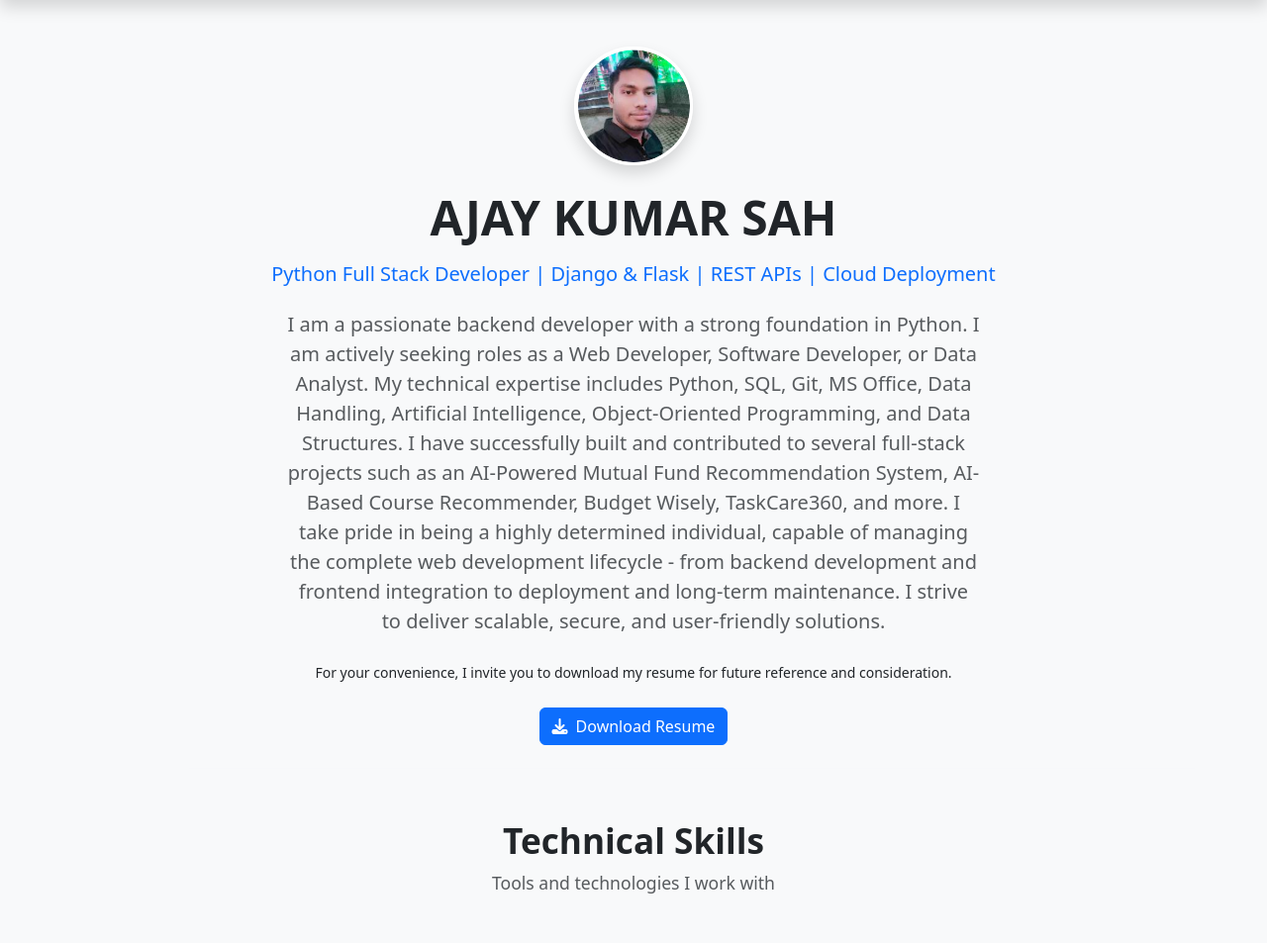
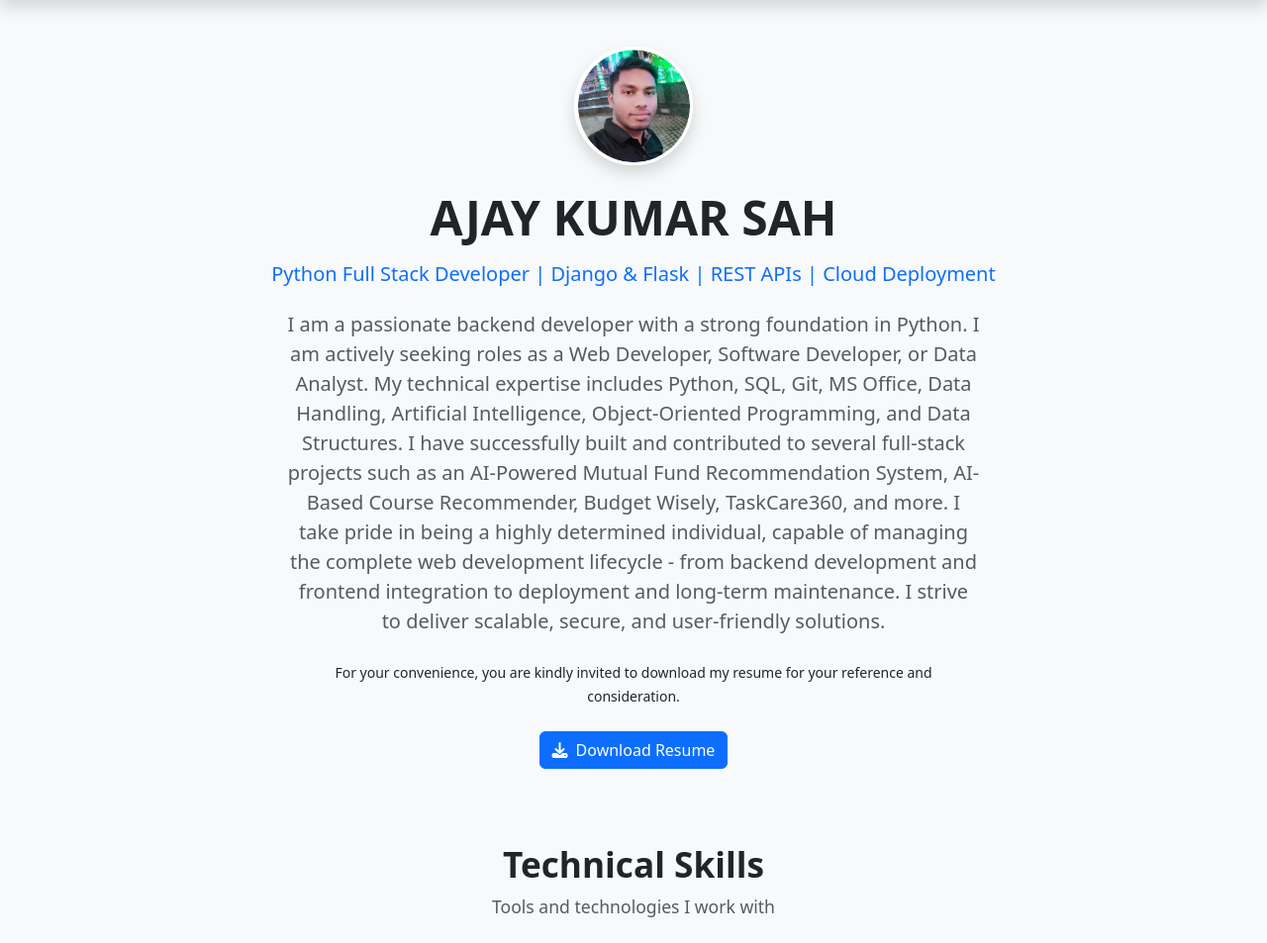
Before and after one commit to ajay9875/MyPortfolio98, a Django app: page / in a window 1280 px wide; the page is wider, and only the part inside the window is pictured. Shown: the part 57-1010 px from the top of that part at 99% size. Run offline with Django 5.2, Linux system fonts and the light colour scheme.

Commit message:
Added updated  resume to download.

```diff
--- a/Myapp/templates/index.html
+++ b/Myapp/templates/index.html
@@ -289,7 +289,7 @@
                     <!-- Suggestion Line -->
                     <p class="text-center mt-3">
                         <small>
-                         For your convenience, I invite you to download my resume for future reference and consideration.
+                          For your convenience, you are kindly invited to download my resume for your reference and consideration.
                         </small>
                     </p>
 
```
Also changed, not shown: 2 other files.
